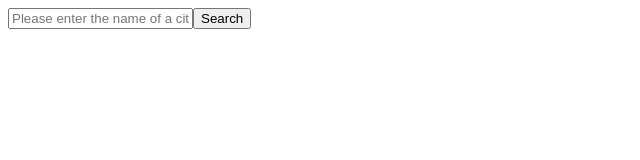
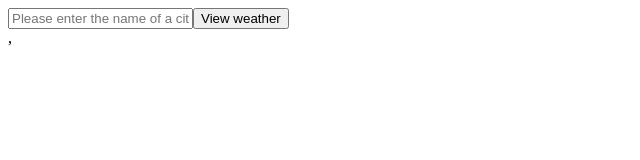
Before and after one commit to binhnhu1409/react_weather_app, a React (Create React App) app in the folder weather_app/: page / in a window 1280 px wide. Shown: the top 160 px of the page, without its empty margins (0-640 px from the left). Built offline with nearby package versions, Linux system fonts and the light colour scheme.

Commit message:
create a function fetch data from AccuWeather API based on user input

```diff
--- a/weather_app/package.json
+++ b/weather_app/package.json
@@ -35,8 +35,5 @@
       "last 1 firefox version",
       "last 1 safari version"
     ]
-  },
-  "devDependencies": {
-    "json-server": "^0.17.0"
   }
 }
--- a/weather_app/src/App.js
+++ b/weather_app/src/App.js
@@ -1,12 +1,41 @@
+import React from 'react';
 import { useState } from 'react';
+import axios from 'axios';
+
+import API_KEY from './api';
+
 
 const App = () => {
 
   const [locationName, setLocationName] = useState()
+  const [weatherData, setWeatherData] = useState()
+  const [warningMessage, setWarningMessage] = useState()
 
   const handleLocationChange = (event) => {
-    console.log('button clicked', event.target.value)
+    console.log('locationName', event.target.value)
     setLocationName(event.target.value)
+  }
+
+  async function getLocationIdByName(event) {
+    event.preventDefault()
+
+    axios
+      .get(`http://dataservice.accuweather.com/locations/v1/cities/search?apikey=${API_KEY}&q=${locationName}`)
+      .then(response => {
+        console.log(response.data[0].Key)
+
+        if (response.data.length > 0) {
+          axios
+            .get(`http://dataservice.accuweather.com/forecasts/v1/daily/1day/${response.data[0].Key}?apikey=${API_KEY}`)
+            .then(response => {
+              setWeatherData(response.data)
+              setWarningMessage('')
+            })
+        }
+        else {
+          setWarningMessage('Invalid city name')
+        }
+      })
   }
 
   return (
@@ -17,8 +46,9 @@ const App = () => {
           onChange={handleLocationChange}
           placeholder='Please enter the name of a city'
         />
-        <button type="submit">Search</button>
+        <button type="submit" onClick={getLocationIdByName}>View weather</button>
       </form>
+      <div>{locationName}, {warningMessage}</div>
     </div>
   )
 }
--- /dev/null
+++ b/weather_app/src/api.js
@@ -0,0 +1,3 @@
+const API_KEY = "MONFVUjXryQt1FfSUnAsGZtGtbdecG4u";
+
+export default API_KEY;
```
Also changed, not shown: weather_app/src/WeatherServices.js (deleted).
